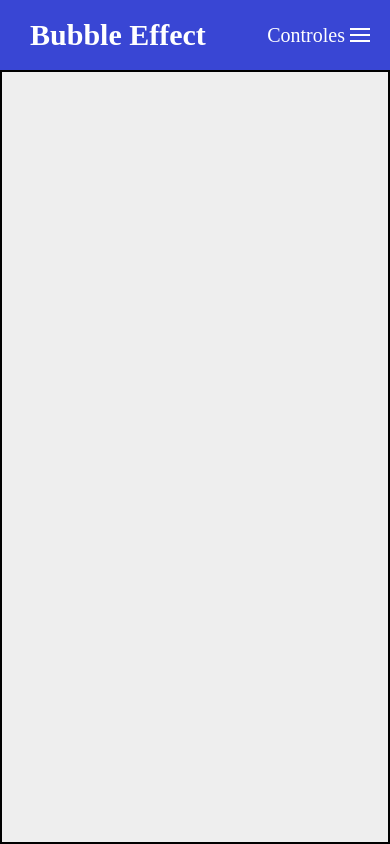
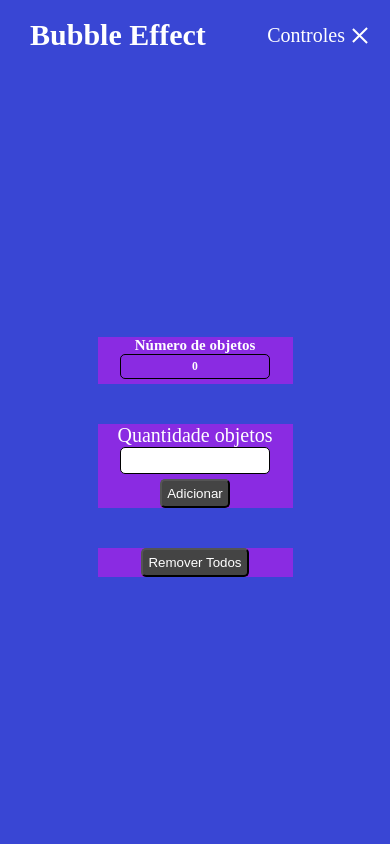
Before and after one commit to StarLordCraft/Bubble-Party, a plain HTML site: page index.html in a window 390 px wide. Both pictures are taken after a click on the button "Controles". Drawn offline with Linux system fonts and the light colour scheme.

Commit message:
end of the mobile version

```diff
--- a/index.html
+++ b/index.html
@@ -41,6 +41,7 @@
 
     <main id="palco" class="palco"></main>
 
+    <script src="./mobile.js"></script>
     <script src="./main.js"></script>
 </body>
 </html>
--- /dev/null
+++ b/mobile.js
@@ -0,0 +1,52 @@
+function handleClickOutside(targetElement, callback){
+    const html = document.documentElement;
+
+    function handleHTMLClick(event){
+        if(!targetElement.contains(event.target)){
+            targetElement.removeAttribute('data-target');
+
+            html.removeEventListener('click', handleHTMLClick);
+            html.removeEventListener('touchstart', handleHTMLClick);
+
+            callback();
+        }
+    }
+
+    if(!targetElement.hasAttribute('data-target')){
+        html.addEventListener('click', handleHTMLClick);
+        html.addEventListener('touchstart', handleHTMLClick);
+
+        targetElement.setAttribute('data-target', "");
+    }
+}
+
+function handleButtonClick(event){
+    if(event.type === "touchstart")event.preventDefault();
+    event.stopPropagation();
+
+    header.classList.toggle('active');
+    handleClickOutside(controles, () => {
+        header.classList.remove('active');
+        setAria();
+    });
+    setAria();
+}
+
+function setAria(){
+    const isActive = header.classList.contains('active');
+
+    btnMenu.setAttribute('Aria-expanded', isActive);
+
+    if(isActive){
+        btnMenu.setAttribute('aria-label', "Fechar Menu");
+    }else{
+        btnMenu.setAttribute('aria-label', "Abrir Menu");
+    }
+}
+
+const header = document.querySelector('header');
+const btnMenu = document.querySelector('.btnMenu');
+const controles = document.querySelector('.controles');
+
+btnMenu.addEventListener('click', handleButtonClick);
+btnMenu.addEventListener('touchstart', handleButtonClick);
--- a/style.css
+++ b/style.css
@@ -110,18 +110,39 @@ h1{
     overflow-y: hidden;
 }
 
+header.active .hamburger{
+    border-top-color: transparent;
+}
+
+header.active .hamburger::before{
+    transform: rotate(135deg);
+}
+
+header.active .hamburger::after{
+    transform: rotate(-135deg);
+    top: -0.5rem;
+}
+
+header.active .controles{
+    height: calc(100% - 7rem);
+
+    visibility: visible !important;
+    overflow-y: auto !important;
+}
+
 .controle{
+    display: flex;
     flex-direction: column;
     justify-content: center;
     align-items: center;
 
+    text-align: center;
+
     min-width: 50%;
-    margin: 3rem;
+    margin: 2rem;
 
     color: #fff;
     background-color: blueviolet;
-
-    text-align: center;
 }
 
 .controle label{
@@ -146,6 +167,7 @@ input[type = number], h3{
 
     padding: 5px;
     border-radius: 5px;
+
 }
 
 .palco{
@@ -161,20 +183,3 @@ input[type = number], h3{
     position: relative;
     overflow: hidden;
 }
-
-/*
-QUANDO FOR A HORA VOCE USA ESSA PORRA PRA ANIMAR O MENU
-
-.hamburger{
-    border-top-color: transparent;
-}
-
-.hamburger::before{
-    transform: rotate(135deg);
-}
-
-.hamburger::after{
-    transform: rotate(-135deg);
-    top: -7rem;
-}
-*/
```
